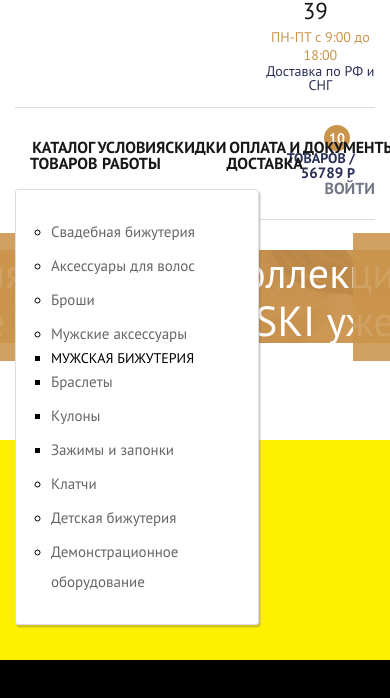
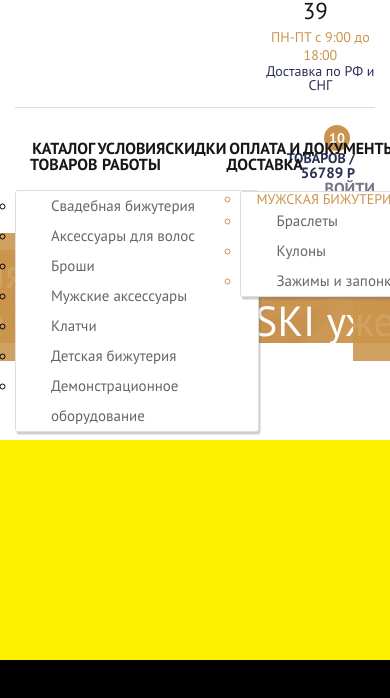
Before and after one commit to Valeriy73/blagoyart, a website: page source/template/index.html in a window 390 px wide. Shown: the part 104-802 px from the top of the page. Drawn offline with nearby package versions, Linux system fonts and the light colour scheme; files that its build step writes are made by us from their sources; files whose address does not match are found by name; a web font is replaced by a local one.

Commit message:
styling submenu product

```diff
--- a/source/scss/layout/_header.scss
+++ b/source/scss/layout/_header.scss
@@ -89,40 +89,6 @@
 	}
 }
 
-.nav-top {
-	width: 67%;
-	padding: 0 15px;
-	&__list {
-		display: flex;
-		justify-content: space-between;
-		list-style: none;
-		&::before {
-			content: "";
-			display: inline-block;
-			vertical-align: top;
-			@include sprite($hamburger);
-			margin-top: 2px;
-		}
-	}
-	&__item {
-		a {
-			text-transform: uppercase;
-			font-family: $custom-font-family;
-			font-size: 16px;
-			color: #171717;
-		}
-		&--drop {
-			&::after {
-				content: "";
-				display: inline-block;
-				vertical-align: middle;
-				margin-left: 10px;
-				@include sprite($arrow-down);
-				margin-top: -5px;
-			}
-		}
-	}
-}
 .basket {
 	display: inline-block;
 	margin-right: 20px;
--- a/source/scss/layout/_nav.scss
+++ b/source/scss/layout/_nav.scss
@@ -20,8 +20,23 @@
 			font-family: $custom-font-family;
 			font-size: 16px;
 			color: #171717;
+			display: inline-block;
 		}
+		input[type=checkbox] {
+			display: none;
+		}
+		input[type=checkbox]:checked + label + .menu-catalog__list {
+				display: block;
+			}
+
+		/* &:hover {
+			.menu-catalog__list {
+				display: block;
+			}
+		} */
 		&--drop {
+			display: inline-block;
+			cursor: pointer;
 			&::after {
 				content: "";
 				display: inline-block;
@@ -31,11 +46,13 @@
 				margin-top: -5px;
 			}
 		}
+
 	}
 }
 
 .menu-catalog {
 	&__list {
+		display: none;
 		border: 1px solid #dddfdf;
 		border-radius: 3px;
 		background-color: #fff;
@@ -46,9 +63,10 @@
 		z-index: 999;
 		text-align: left;
 		width: 244px;
-		padding: 25px 60px 25px 35px;
+		padding: 0;
+
 	}
-	&__list {
+	&__item {
 		a {
 			color: #666666;
 			font-size: 15px;
@@ -58,6 +76,9 @@
 			display: block;
 			width: 100%;
 			padding: 2px 0;
+			position: relative;
+			padding: 0 60px 0 35px;
+
 			&:hover {
 				background-color: #e9e9ea;
 			}
@@ -65,3 +86,26 @@
 		}
 	}
 }
+
+.menu-product {
+	&__list {
+		border: 1px solid #dddfdf;
+		border-radius: 3px;
+		background-color: #fff;
+		box-shadow: 1.5px 2.598px 1px 0px rgba(108, 104, 104, 0.33);
+		position: absolute;
+		left: 101%;
+		top: 0;
+		width: 242px;
+		//list-style-type: circle;
+		color: #cb944c;
+		margin-left: -20px;
+	}
+	&__item {
+		list-style-type: circle;
+		&:first-child {
+			padding-left: 15px;
+		}
+	}
+
+}
--- a/source/template/index.html
+++ b/source/template/index.html
@@ -52,7 +52,9 @@
 			<div class="header-bottom">
 				<nav class="nav-top">
 					<ul class="nav-top__list">
-						<li class="nav-top__item"><a class="nav-top__item--drop" href="#">КАТАЛОГ ТОВАРОВ</a>
+						<li class="nav-top__item"><a  href="#">КАТАЛОГ ТОВАРОВ</a>
+						<input type="checkbox" name ="group-1" id="group-1" checked>
+						<label class="nav-top__item--drop" for="group-1"></label>
 							<ul class="menu-catalog__list">
 								<li class="menu-catalog__item"><a href="#">Свадебная бижутерия</a></li>
 								<li class="menu-catalog__item"><a href="#">Аксессуары для волос</a></li>
```
